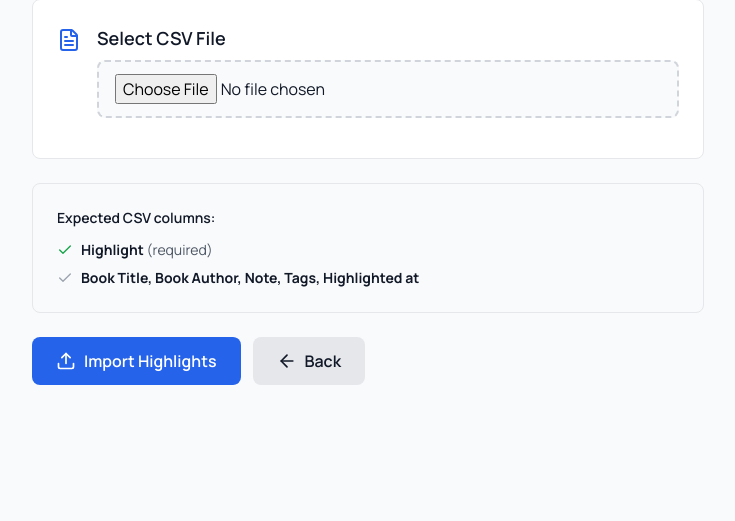
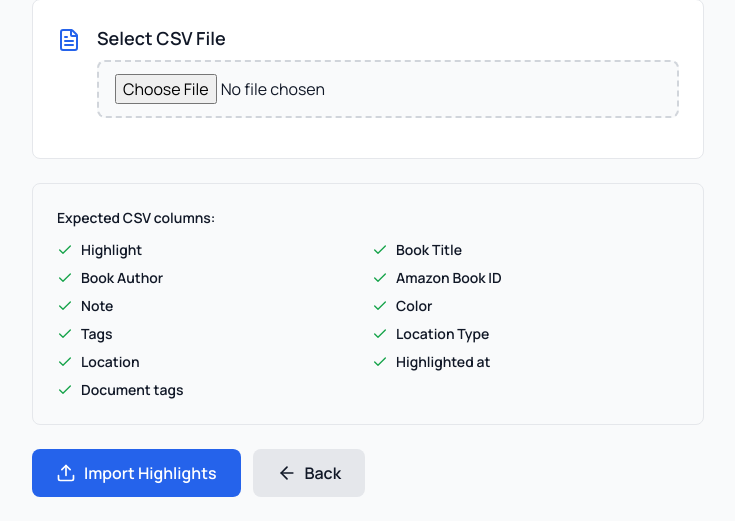
Before and after one commit to wardeiling/FreeWise, a FastAPI app: page /import/ui/readwise in a window 1280 px wide. Shown: the part 476-997 px from the top of the page, without its empty margins (272-1007 px from the left). Before the commit the page ends 861 px from the top, so only its background shows below. Run offline with FastAPI, Linux system fonts and the light colour scheme; data comes from the database, SQL or seed files in the repository; some libraries are stand-ins or nearby versions.

Commit message:
Make expected columns for readwise import complete

```diff
--- a/app/templates/import_readwise.html
+++ b/app/templates/import_readwise.html
@@ -128,15 +128,26 @@
             <p class="text-sm font-semibold text-gray-900 dark:text-white mb-3">
                 Expected CSV columns:
             </p>
-            <ul class="space-y-2 text-sm text-gray-600 dark:text-gray-400">
+            <ul class="grid grid-cols-1 sm:grid-cols-2 gap-2 text-sm text-gray-600 dark:text-gray-400">
+                {% set cols = [
+                    'Highlight',
+                    'Book Title',
+                    'Book Author',
+                    'Amazon Book ID',
+                    'Note',
+                    'Color',
+                    'Tags',
+                    'Location Type',
+                    'Location',
+                    'Highlighted at',
+                    'Document tags'
+                ] %}
+                {% for col in cols %}
                 <li class="flex items-start gap-2">
                     <i data-lucide="check" class="w-4 h-4 text-green-600 dark:text-green-400 flex-shrink-0 mt-0.5"></i>
-                    <span><strong class="text-gray-900 dark:text-white">Highlight</strong> (required)</span>
+                    <span class="text-gray-900 dark:text-white font-semibold">{{ col }}</span>
                 </li>
-                <li class="flex items-start gap-2">
-                    <i data-lucide="check" class="w-4 h-4 text-gray-400 dark:text-gray-600 flex-shrink-0 mt-0.5"></i>
-                    <span><strong class="text-gray-900 dark:text-white">Book Title, Book Author, Note, Tags, Highlighted at</strong></span>
-                </li>
+                {% endfor %}
             </ul>
         </div>
 
```
